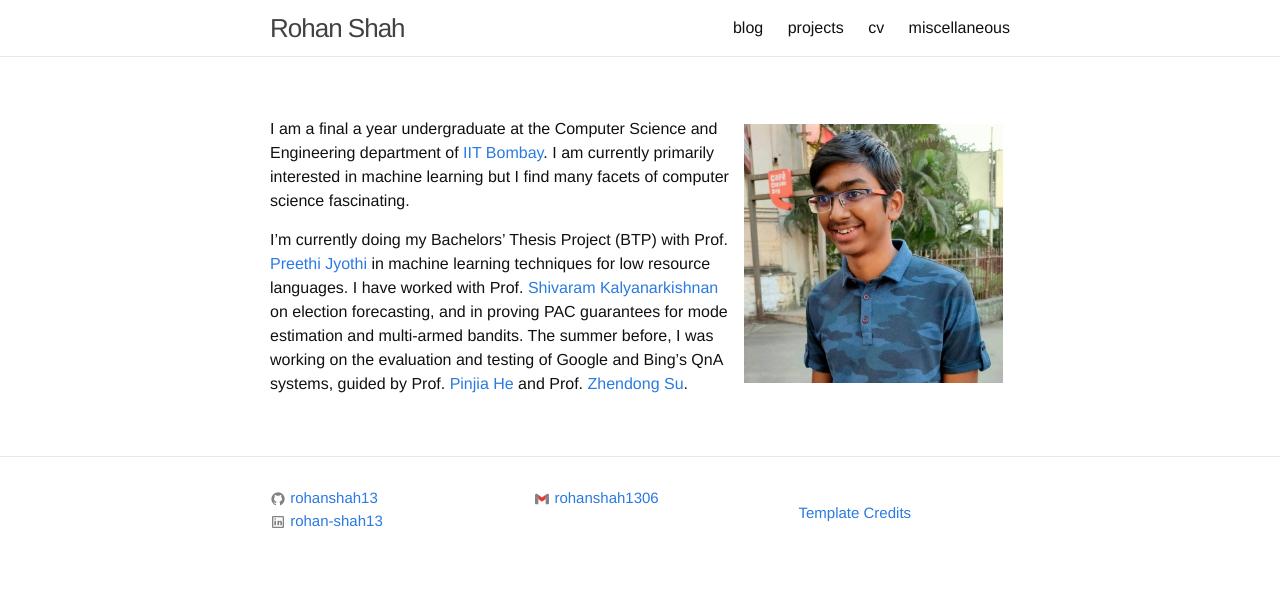
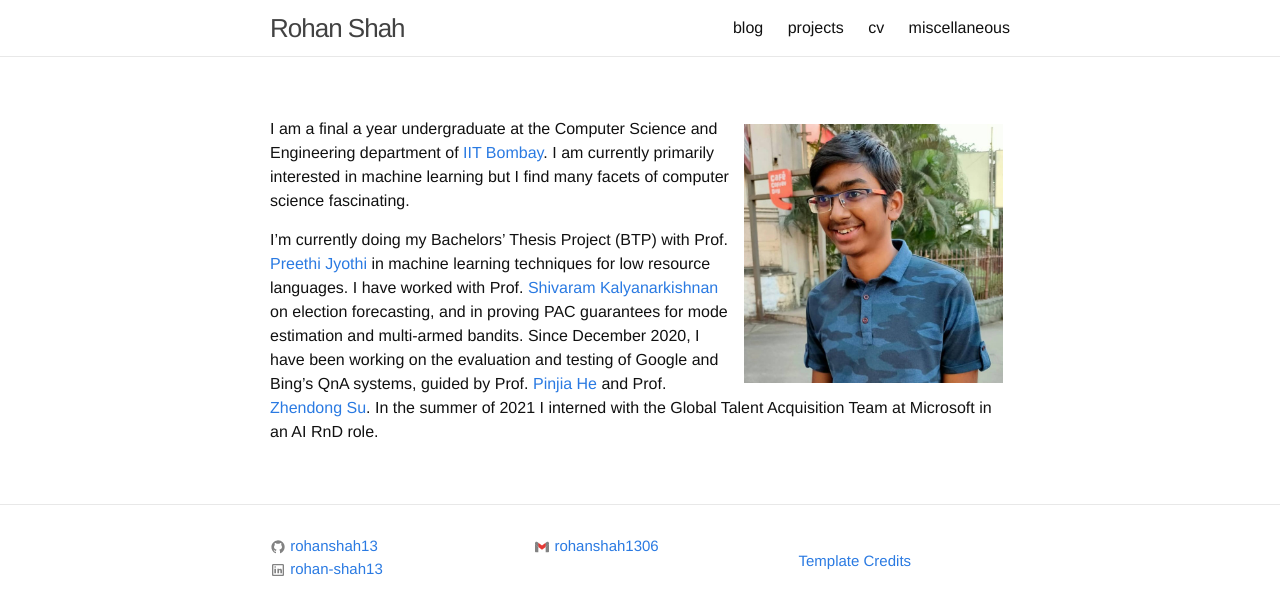
Before and after one commit to rohanshah13/rohanshah13.github.io, a Jekyll site: the page built from index.md, in a window 1280 px wide. Shown: the top 615 px of the page. Built offline with Jekyll 4.4.1, drawn with Linux system fonts in a browser that asks for light colours; comment, search, counter and statistics services are not loaded.

Commit message:
added intro

```diff
--- a/index.md
+++ b/index.md
@@ -8,7 +8,7 @@ layout: page
 I am a final a year undergraduate at the Computer Science and Engineering department of [IIT Bombay](https://www.cse.iitb.ac.in/).
 I am currently primarily interested in machine learning but I find many facets of computer science fascinating.
 
-I'm currently doing my Bachelors' Thesis Project (BTP) with Prof. [Preethi Jyothi](https://www.cse.iitb.ac.in/~pjyothi/) in machine learning techniques for low resource languages. I have worked with Prof. [Shivaram Kalyanarkishnan](https://www.cse.iitb.ac.in/~shivaram) on election forecasting, and in proving PAC guarantees for mode estimation and multi-armed bandits. The summer before, I was working on the evaluation and testing of Google and Bing's QnA systems, guided by Prof. [Pinjia He](https://pinjiahe.github.io/) and Prof. [Zhendong Su](https://people.inf.ethz.ch/suz/).
+I'm currently doing my Bachelors' Thesis Project (BTP) with Prof. [Preethi Jyothi](https://www.cse.iitb.ac.in/~pjyothi/) in machine learning techniques for low resource languages. I have worked with Prof. [Shivaram Kalyanarkishnan](https://www.cse.iitb.ac.in/~shivaram) on election forecasting, and in proving PAC guarantees for mode estimation and multi-armed bandits. Since December 2020, I have been working on the evaluation and testing of Google and Bing's QnA systems, guided by Prof. [Pinjia He](https://pinjiahe.github.io/) and Prof. [Zhendong Su](https://people.inf.ethz.ch/suz/). In the summer of 2021 I interned with the Global Talent Acquisition Team at Microsoft in an AI RnD role.
 
 <!-- You can find some of my writings [here](https://akkapakasaikiran.github.io/archive.html).
 I hope the existence of this site will spur me on to pen down my thoughts more.  -->
```
